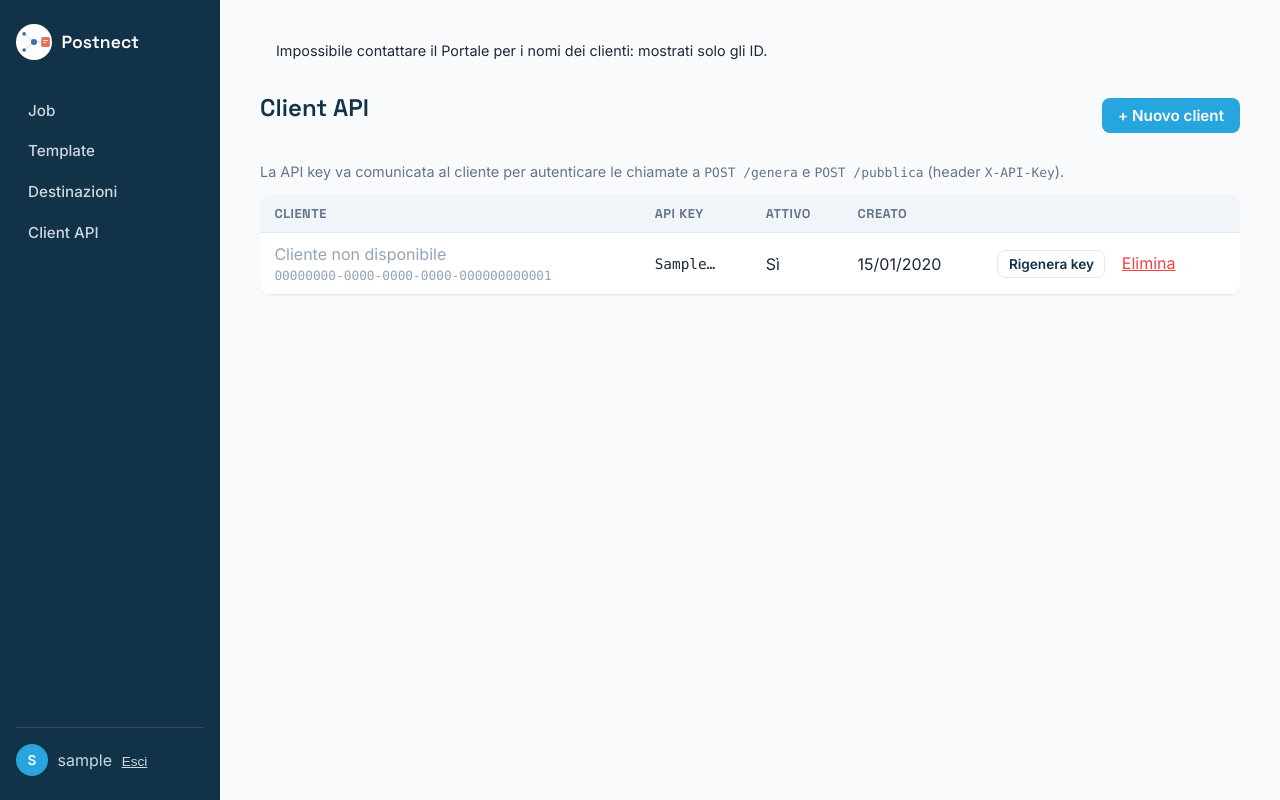
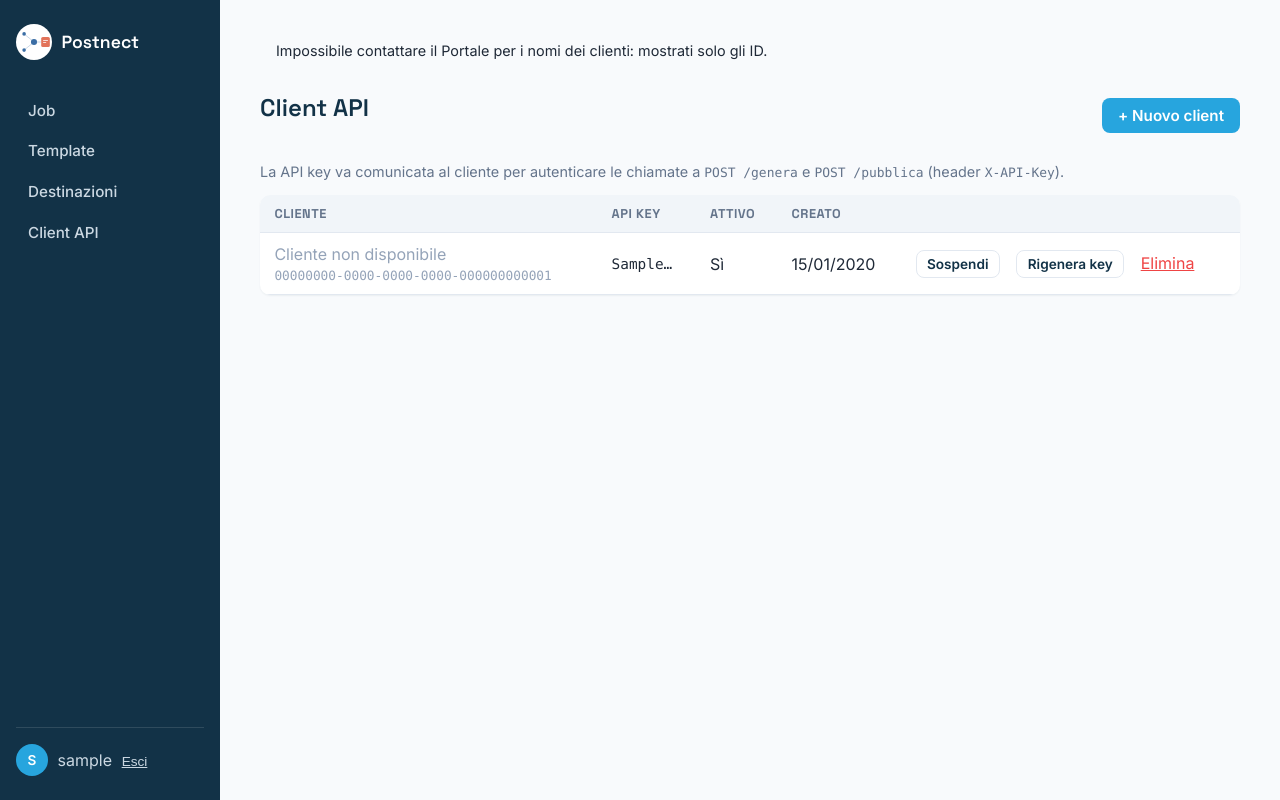
Before and after one commit to lomax73/postnect, a Django app: page /client-api/ in a window 1280 px wide. Run offline with Django 5.2, Linux system fonts and the light colour scheme; a user stored in the database is signed in; tables that the repository leaves empty hold one stand-in row (values such as "Sample post"); parts of the project's set-up code (start-up, migrations or seed data) failed here and were passed over; some libraries are stand-ins or nearby versions.

Commit message:
Client API: aggiunto pulsante Sospendi/Riattiva
Il campo ApiClient.attivo esisteva già ed era già rispettato in
autenticazione (api_views._autentica), ma non c'era modo di
cambiarlo dalla dashboard: solo Rigenera key ed Elimina.
Segnalazione FBOFlag #262.

Co-Authored-By: Claude Sonnet 5 <noreply@anthropic.com>
Claude-Session: https://claude.ai/code/session_01Po73SrWJvwReeaLZNDcaRz

```diff
--- a/jobs/dashboard_views.py
+++ b/jobs/dashboard_views.py
@@ -183,3 +183,19 @@ class ApiClientRigeneraView(LoginRequiredMixin, View):
             f'API key rigenerata (copiala ora, non sarà più mostrata per intero): {api_client.api_key}',
         )
         return redirect('apiclient-list')
+
+
+class ApiClientSospendiView(LoginRequiredMixin, View):
+    """Solo POST: alterna attivo/sospeso. Un client sospeso vede rifiutate
+    le chiamate a /genera, /pubblica e /job/<id> (vedi api_views._autentica,
+    che filtra già su attivo=True)."""
+
+    def post(self, request, pk):
+        api_client = get_object_or_404(ApiClient, pk=pk)
+        api_client.attivo = not api_client.attivo
+        api_client.save(update_fields=['attivo'])
+        if api_client.attivo:
+            messages.success(request, 'Client riattivato.')
+        else:
+            messages.success(request, 'Client sospeso: le sue chiamate API verranno rifiutate.')
+        return redirect('apiclient-list')
--- a/jobs/urls.py
+++ b/jobs/urls.py
@@ -26,4 +26,5 @@ urlpatterns = [
     path('client-api/nuovo/', dashboard_views.ApiClientCreateView.as_view(), name='apiclient-create'),
     path('client-api/<int:pk>/elimina/', dashboard_views.ApiClientDeleteView.as_view(), name='apiclient-delete'),
     path('client-api/<int:pk>/rigenera/', dashboard_views.ApiClientRigeneraView.as_view(), name='apiclient-rigenera'),
+    path('client-api/<int:pk>/sospendi/', dashboard_views.ApiClientSospendiView.as_view(), name='apiclient-sospendi'),
 ]
--- a/templates/jobs/apiclient_list.html
+++ b/templates/jobs/apiclient_list.html
@@ -26,7 +26,15 @@
             <td>{% if api_client.attivo %}Sì{% else %}No{% endif %}</td>
             <td>{{ api_client.created_at|date:'d/m/Y' }}</td>
             <td style="white-space:nowrap;">
-                <form action="{% url 'apiclient-rigenera' api_client.pk %}" method="post" style="display:inline;">
+                <form action="{% url 'apiclient-sospendi' api_client.pk %}" method="post" style="display:inline;">
+                    {% csrf_token %}
+                    {% if api_client.attivo %}
+                    <button type="submit" class="btn btn-secondary btn-small" onclick="return confirm('Sospendere questo client? Le sue chiamate API verranno rifiutate finché non lo riattivi.');">Sospendi</button>
+                    {% else %}
+                    <button type="submit" class="btn btn-secondary btn-small">Riattiva</button>
+                    {% endif %}
+                </form>
+                <form action="{% url 'apiclient-rigenera' api_client.pk %}" method="post" style="display:inline; margin-left:0.75rem;">
                     {% csrf_token %}
                     <button type="submit" class="btn btn-secondary btn-small" onclick="return confirm('Rigenerare la API key? Quella attuale smetterà di funzionare.');">Rigenera key</button>
                 </form>
```
